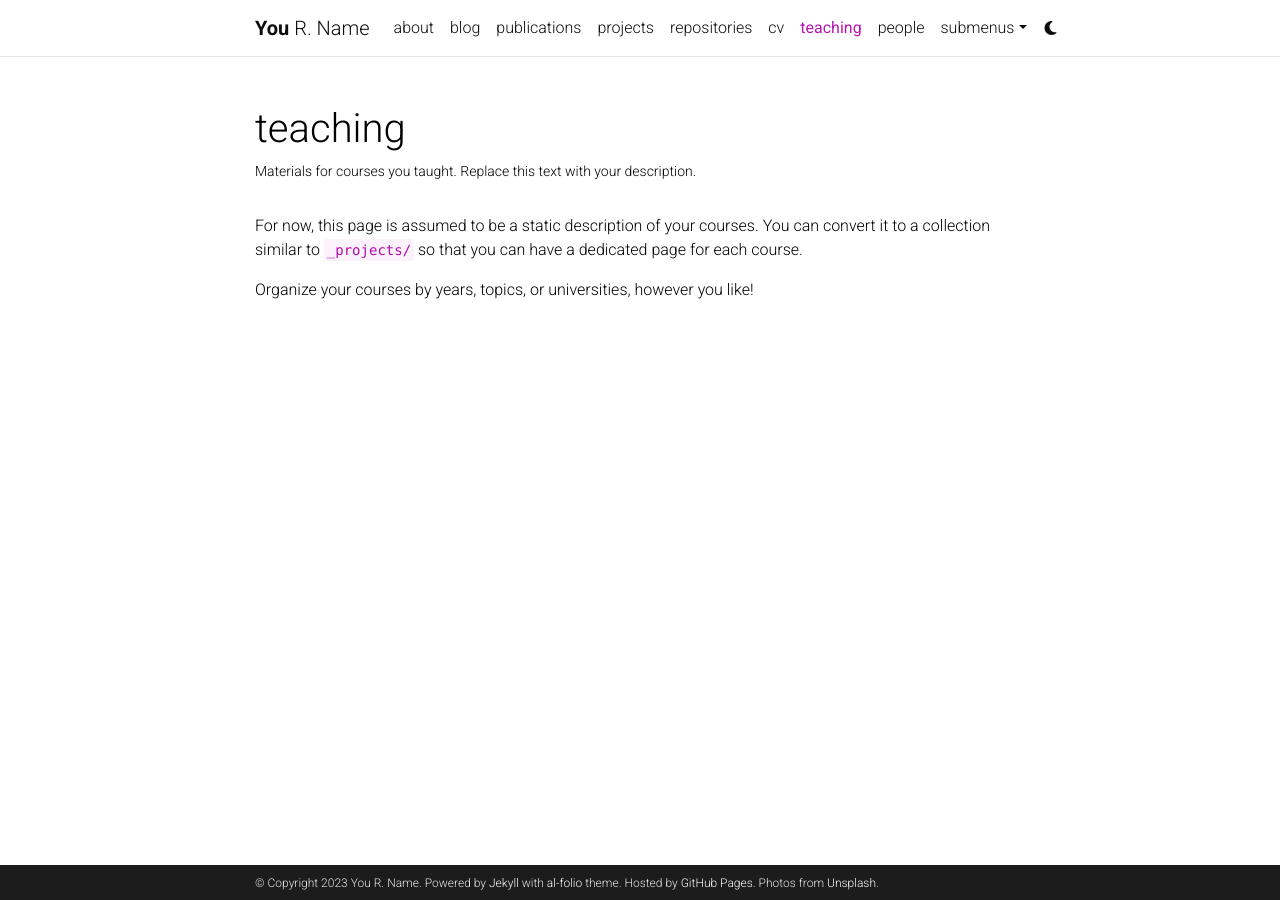
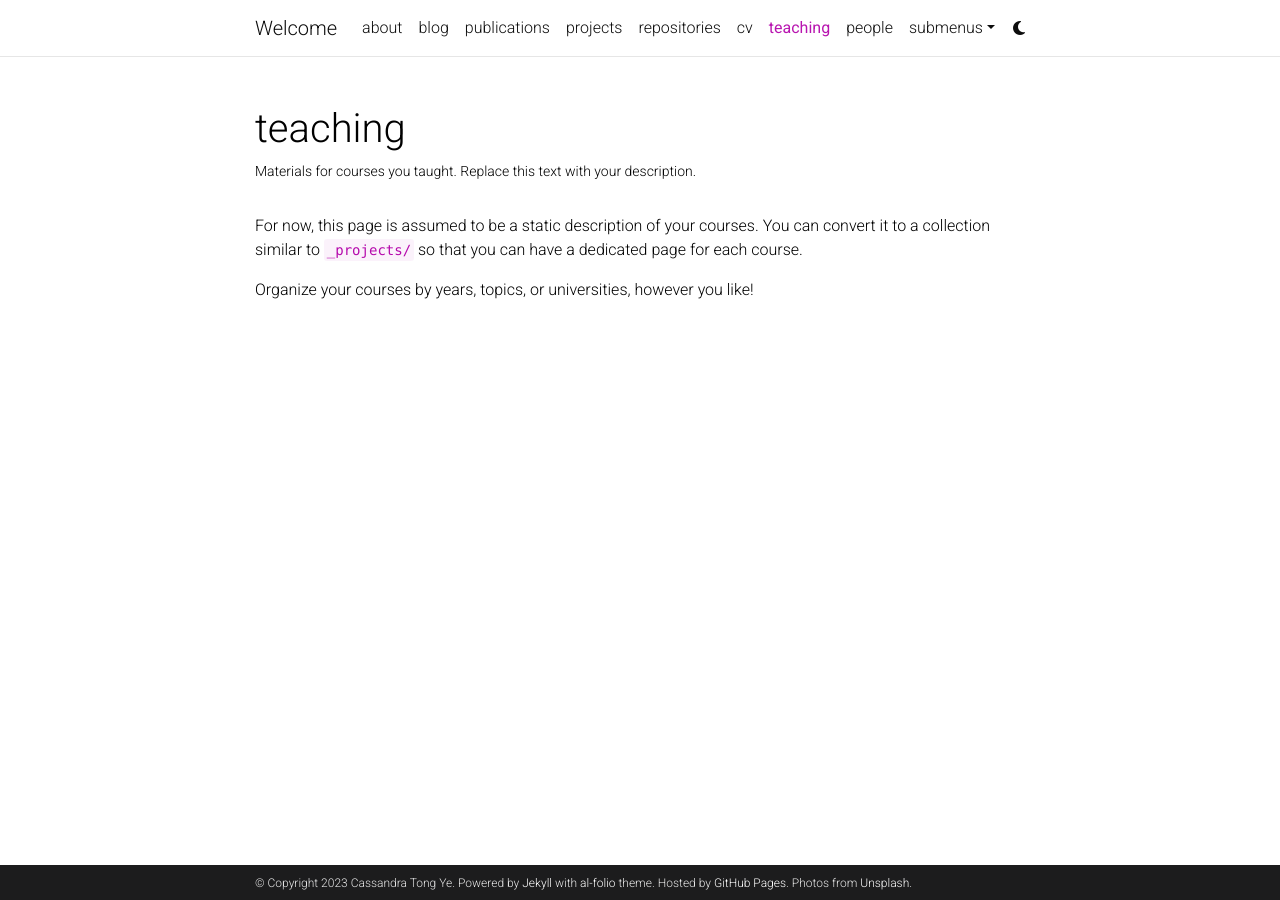
Before and after one commit to cassandra-t-ye/cassandra-t-ye.github.io, a Jekyll site: the page built from _pages/teaching.md, in a window 1280 px wide. Built offline with Jekyll 4.4.1, drawn with Linux system fonts in a browser that asks for light colours; comment, search, counter and statistics services are not loaded; a style sheet for code colours, icons or effects is not loaded.

Commit message:
plz deploy

```diff
--- a/_config.yml
+++ b/_config.yml
@@ -2,11 +2,11 @@
 # Site settings
 # -----------------------------------------------------------------------------
 
-title: blank # the website title (if blank, full name will be used instead)
-first_name: You
-middle_name: R.
-last_name: Name
-email: you@example.com
+title: Welcome # the website title (if blank, full name will be used instead)
+first_name: Cassandra
+middle_name: Tong
+last_name: Ye
+email: cassye@mit.edu
 description: > # the ">" symbol means to ignore newlines until "footer_text:"
   A simple, whitespace theme for academics. Based on [*folio](https://github.com/bogoli/-folio) design.
 footer_text: >
@@ -18,8 +18,8 @@
 lang: en # the language of your site (for example: en, fr, cn, ru, etc.)
 icon: ⚛️  # the emoji used as the favicon (alternatively, provide image name in /assets/img/)
 
-url: https://alshedivat.github.io # the base hostname & protocol for your site
-baseurl: /al-folio # the subpath of your site, e.g. /blog/
+url: https://cassandra-t-ye.github.io # the base hostname & protocol for your site
+baseurl:  # the subpath of your site, e.g. /blog/
 last_updated: false # set to true if you want to display last updated in the footer
 impressum_path:  # set to path to include impressum link in the footer, use the same path as permalink in a page, helps to conform with EU GDPR
 
@@ -67,7 +67,7 @@
 # Social integration
 # -----------------------------------------------------------------------------
 
-github_username: # your GitHub user name
+github_username: cassandra-t-ye
 gitlab_username: # your GitLab user name
 twitter_username: # your Twitter handle
 mastodon_username: # your mastodon instance+username in the format instance.tld/@username
```
